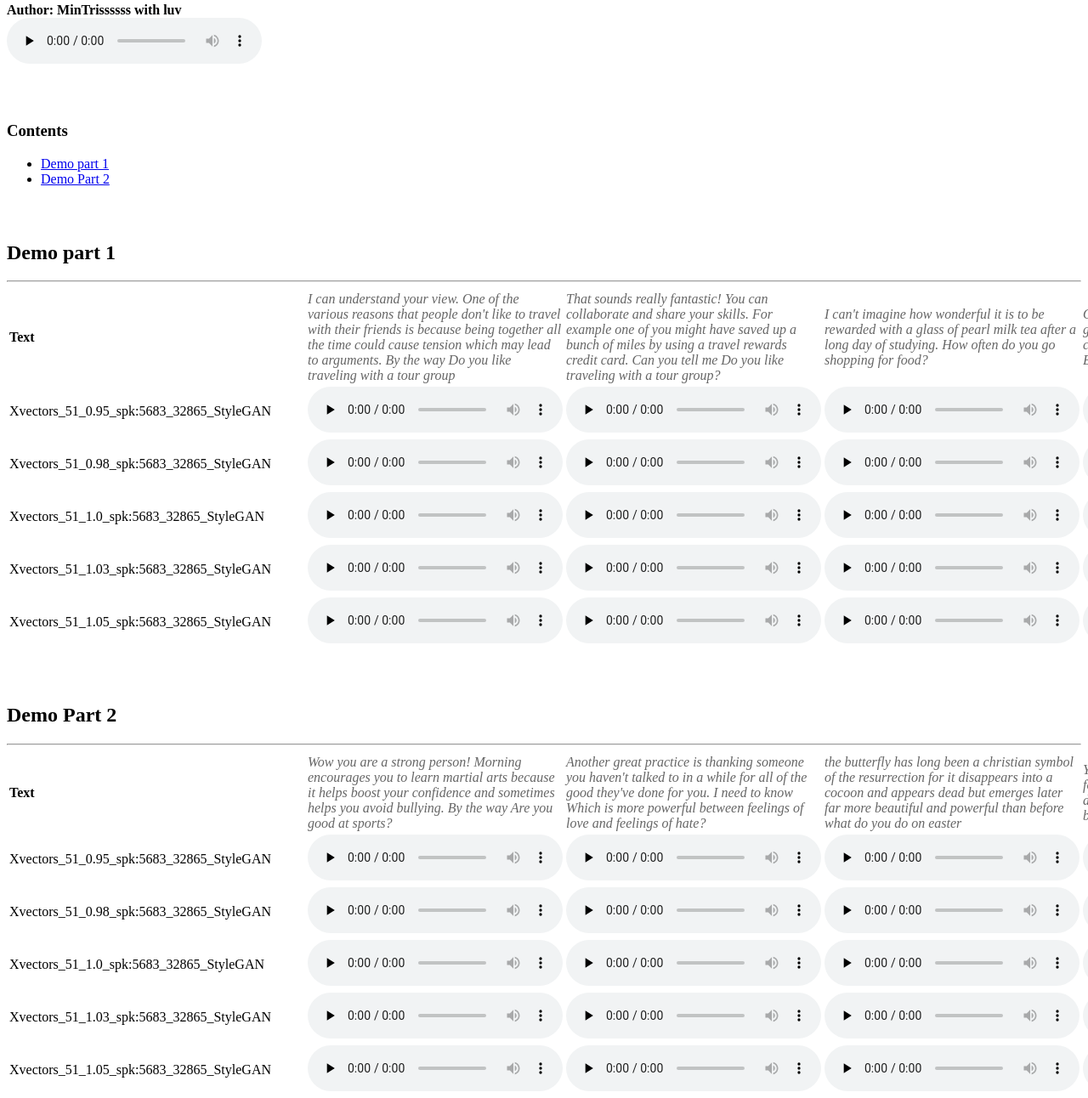
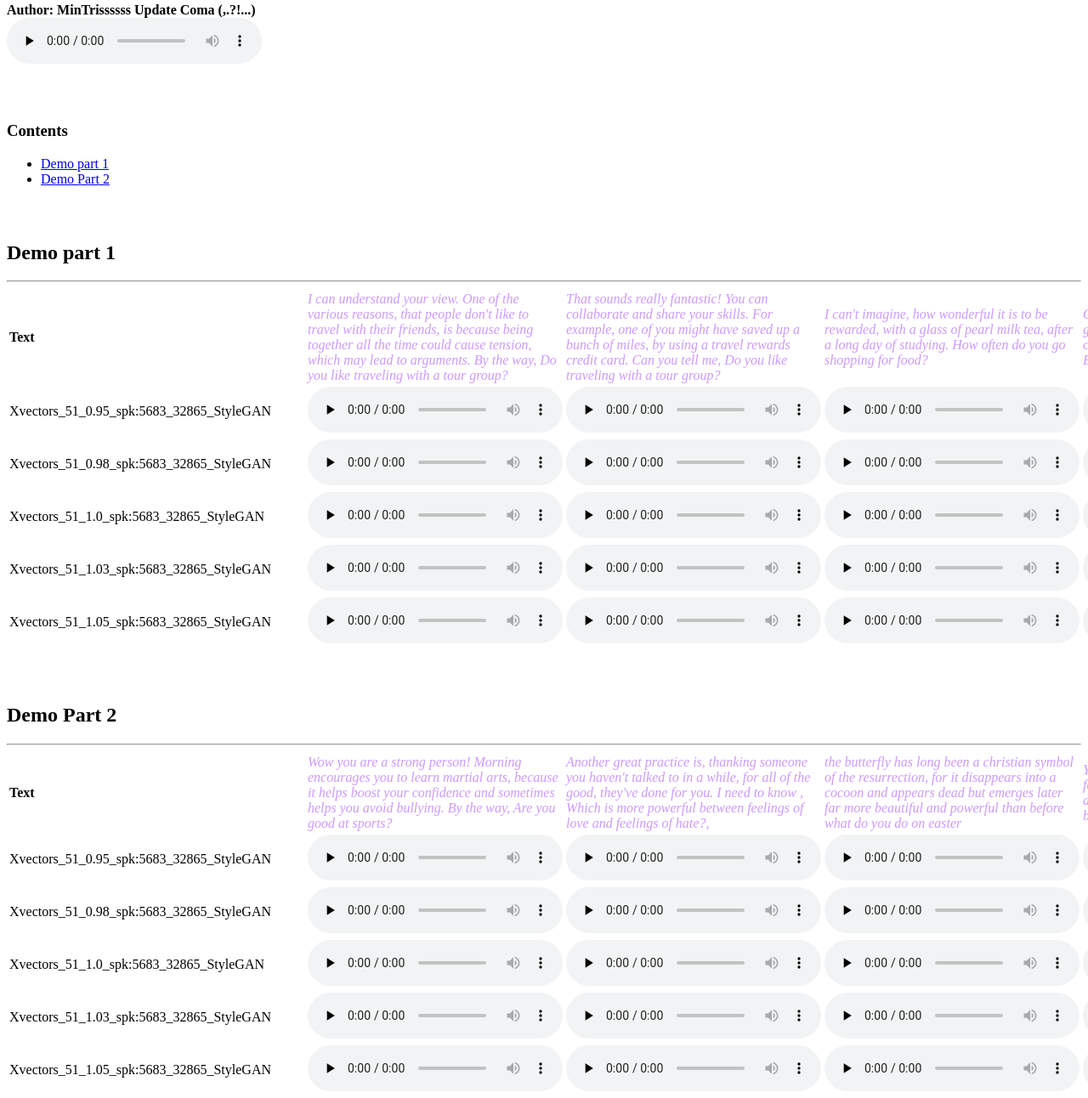
Before and after one commit to tritran1507/audio, a plain HTML site: page index.html in a window 1280 px wide. Shown: the part 64-1356 px from the top of the page at 85% size. Drawn offline with Linux system fonts and the light colour scheme.

Commit message:
update baseline_html

```diff
--- a/index.html
+++ b/index.html
@@ -12,7 +12,7 @@
       }
       .text {
         font-style: italic;
-        color: #666666;
+        color: #CC99FF;
       }
     </style>
   </head>
@@ -23,7 +23,8 @@
       </header>
     </article>
     <div>
-      <b>Author: MinTrissssss with luv </b>
+      <b>Author: MinTrissssss </b>
+      <b>Update Coma (,.?!...) </b>
       <div>
         <audio controls preload="none"><source src="wavs/tri_intro.wav"></audio>
       </div>
@@ -45,19 +46,19 @@
             <h4>Text</h4>
           </td>
           <td class="text">
-            I can understand your view. One of the various reasons that people don't like to travel with their friends is because being together all the time could cause tension which may lead to arguments. By the way Do you like traveling with a tour group
+            I can understand your view. One of the various reasons, that people don't like to travel with their friends, is because being together all the time could cause tension, which may lead to arguments. By the way, Do you like traveling with a tour group?
           </td>
           <td class="text">
-            That sounds really fantastic! You can collaborate and share your skills. For example one of you might have saved up a bunch of miles by using a travel rewards credit card. Can you tell me Do you like traveling with a tour group?
+            That sounds really fantastic! You can collaborate and share your skills. For example, one of you might have saved up a bunch of miles,  by using a travel rewards credit card. Can you tell me, Do you like traveling with a tour group?
           </td>
           <td class="text">
-            I can't imagine how wonderful it is to be rewarded with a glass of pearl milk tea after a long day of studying. How often do you go shopping for food?
+            I can't imagine, how wonderful it is to be rewarded, with a glass of pearl milk tea, after a long day of studying. How often do you go shopping for food?
           </td>
           <td class="text">
-            Oh really? I do admire those who play this game. The fact that billiards require a lot of calculation and precision to shot every ball. By the way Are you good at sports?
+            Oh really? I do admire those who play this game. The fact that, billiards require a lot of calculation, and precision to shot every ball. By the way, Are you good at sports?
           </td>
           <td class="text">
-            it's is pretty awesome, when you can cook for yourself because the hygiene and food safety outside could never be guaranteed, and also you could save an amount of money i'm just a little bit curious have you ever thought about becoming a vegetarian
+            it's is pretty awesome, when you can cook for yourself, because the hygiene and food safety outside could never be guaranteed, and also , you could save an amount of money. I'm just a little bit curious, have you ever thought about becoming a vegetarian
           </td>
         </tr>
         <tr>
@@ -113,19 +114,19 @@
             <h4>Text</h4>
           </td>
           <td class="text">
-            Wow you are a strong person! Morning encourages you to learn martial arts because it helps boost your confidence and sometimes helps you avoid bullying. By the way Are you good at sports?
+            Wow you are a strong person! Morning encourages you to learn martial arts, because it helps boost your confidence and sometimes helps you avoid bullying. By the way, Are you good at sports?
           </td>
           <td class="text">
-            Another great practice is thanking someone you haven't talked to in a while for all of the good they've done for you. I need to know Which is more powerful between feelings of love and feelings of hate?
+            Another great practice is, thanking someone you haven't talked to in a while, for all of the good, they've done for you. I need to know , Which is more powerful between feelings of love and feelings of hate?,
           </td>
           <td class="text">
-            the butterfly has long been a christian symbol of the resurrection for it disappears into a cocoon and appears dead but emerges later far more beautiful and powerful than before what do you do on easter
+            the butterfly has long been a christian symbol of the resurrection, for it disappears into a cocoon and appears dead but emerges later far more beautiful and powerful than before what do you do on easter
           </td>
           <td class="text">
-            Yeah a positive phone call home is necessary for changing your mood when you are depressed. Tell me Which is more powerful between feelings of love and feelings of hate?
+            Yeah a positive phone call home is necessary for changing your mood, when you are depressed. Tell me Which is more powerful between feelings of love and feelings of hate?
           </td>
           <td class="text">
-            alarms are essential for you to keep up with your daily schedule and not going to be late but it's does affect the quality of your sleep like a lot by the way do you usually get enough sleep
+            alarms are essential for you, to keep up with your daily schedule and not going to be late but it's does affect the quality of your sleep like a lot, by the way do you usually get enough sleep?
           </td>
         </tr>
         <tr>
```
